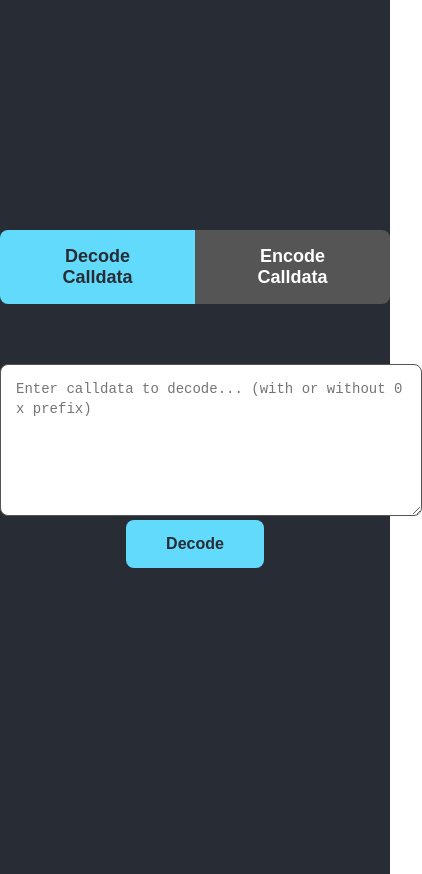
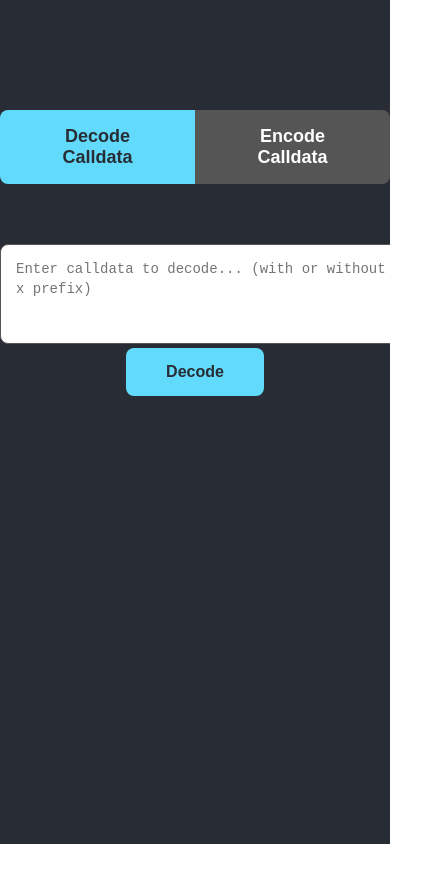
Before and after one commit to okxlabs/DEX-Router-Tools-Suite, a React (Create React App) app: page / in a window 390 px wide. Shown: the whole page, 422 px wide, since content can reach past the window. After the commit the page ends 844 px from the top, so only its background shows below. Built offline with nearby package versions, Linux system fonts and the light colour scheme.

Commit message:
Enhance UI layout and styling for App and ToolSection components; add form styles for EncodeCalldata component, ensuring better responsiveness and user experience.

```diff
--- a/src/App.css
+++ b/src/App.css
@@ -1,12 +1,21 @@
+html, body {
+  height: 100vh;
+  overflow: hidden;
+  margin: 0;
+  padding: 0;
+}
+
 .App {
   text-align: center;
+  height: 100vh;
+  overflow: hidden;
 }
 
 
 
 .App-header {
   background-color: #282c34;
-  min-height: 100vh;
+  height: 100vh;
   display: flex;
   flex-direction: column;
   align-items: center;
@@ -14,6 +23,8 @@
   font-size: calc(10px + 2vmin);
   color: white;
   padding-top: 30px;
+  overflow-y: auto;
+  box-sizing: border-box;
 }
 
 .App-link {
@@ -27,7 +38,7 @@
   justify-content: center;
   gap: 0;
   margin-bottom: 40px;
-  margin-top: 200px;
+  margin-top: 80px;
 }
 
 .tab-button {
@@ -96,7 +107,8 @@
   border: 1px solid #555;
   background-color: #ffffff;
   width: 100%;
-  min-height: 120px;
+  min-height: 8vh;
+  max-height: 15vh;
   resize: vertical;
   font-family: monospace;
   word-break: break-all;
@@ -130,6 +142,8 @@
   width: 100%;
   margin: 20px auto 0 auto;
   position: relative;
+  max-height: 50vh;
+  overflow-y: auto;
 }
 
 .clipboard-icon {
@@ -157,48 +171,8 @@
   white-space: pre-wrap;
   word-break: break-word;
   margin: 0;
-  max-height: 400px;
-  overflow: auto;
-}
-
-/* Form styles for TX Simulation */
-.form-row {
-  display: flex;
-  gap: 20px;
-  margin-bottom: 20px;
-}
-
-.form-group {
-  flex: 1;
-  text-align: left;
-}
-
-.form-label {
-  display: block;
-  color: #61dafb;
-  font-size: 14px;
-  font-weight: bold;
-  margin-bottom: 8px;
-}
-
-.form-input, .form-select {
-  width: 100%;
-  padding: 12px;
-  font-size: 14px;
-  border-radius: 8px;
-  border: 1px solid #555;
-  background-color: #ffffff;
-  color: #333;
-  font-family: monospace;
-  box-sizing: border-box;
-}
-
-.form-input::placeholder {
-  color: #999;
-}
-
-.form-select {
-  cursor: pointer;
+  height: 100%;
+  overflow: visible;
 }
 
 /* Encode component specific styles - large input, small output */
@@ -209,7 +183,8 @@
   border: 1px solid #555;
   background-color: #ffffff;
   width: 100%;
-  min-height: 300px;
+  min-height: 50vh;
+  max-height: 70vh;
   resize: vertical;
   font-family: monospace;
   word-break: break-all;
--- a/src/components/ToolSection.css
+++ b/src/components/ToolSection.css
@@ -79,3 +79,90 @@
   max-height: 400px;
   overflow: auto;
 }
+
+/* Form styles for EncodeCalldata component */
+.encode-form {
+  max-width: 600px;
+  margin: 0 auto;
+  text-align: left;
+}
+
+.form-group {
+  margin-bottom: 20px;
+}
+
+.form-label {
+  display: block;
+  color: #61dafb;
+  margin-bottom: 8px;
+  font-weight: bold;
+  font-size: 14px;
+}
+
+.form-input {
+  width: 100%;
+  padding: 10px;
+  font-size: 14px;
+  border-radius: 5px;
+  border: 1px solid #ccc;
+  font-family: monospace;
+  background-color: #ffffff;
+  color: #282c34;
+}
+
+.form-input:focus {
+  outline: none;
+  border-color: #61dafb;
+  box-shadow: 0 0 5px rgba(97, 218, 251, 0.3);
+}
+
+/* Component container and common styles */
+.component-container {
+  flex: 1;
+  text-align: center;
+  padding: 20px;
+}
+
+.component-title {
+  color: #61dafb;
+  margin-bottom: 20px;
+  font-size: 24px;
+}
+
+.component-textarea {
+  padding: 10px;
+  font-size: 12px;
+  border-radius: 5px;
+  border: 1px solid #ccc;
+  width: 100%;
+  min-height: 120px;
+  resize: vertical;
+  font-family: monospace;
+  word-break: break-all;
+  line-height: 1.4;
+  background-color: #ffffff;
+  color: #282c34;
+}
+
+.component-textarea:focus {
+  outline: none;
+  border-color: #61dafb;
+  box-shadow: 0 0 5px rgba(97, 218, 251, 0.3);
+}
+
+.component-button {
+  margin-top: 20px;
+  padding: 12px 24px;
+  font-size: 16px;
+  background-color: #61dafb;
+  color: #282c34;
+  border: none;
+  border-radius: 5px;
+  cursor: pointer;
+  font-weight: bold;
+  transition: background-color 0.2s ease;
+}
+
+.component-button:hover {
+  background-color: #21a1c4;
+}
```
